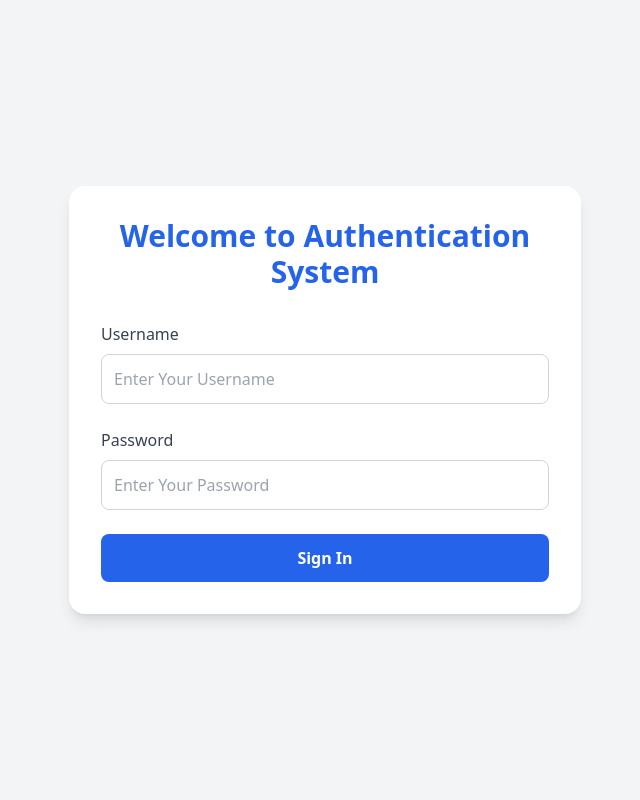
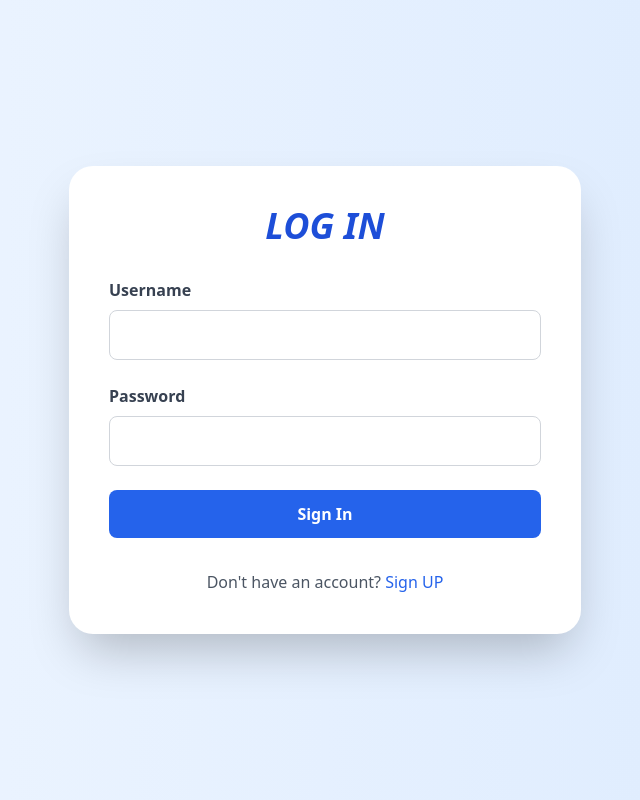
Before and after one commit to Rahat532/Task-management, a Django app: page /users/sign-in/ in a window 1280 px wide. Shown: the whole page, without its empty margins (315-955 px from the left). Run offline with Django 5.2, Linux system fonts and the light colour scheme.

Commit message:
User Activation Functions

```diff
--- a/static/css/output.css
+++ b/static/css/output.css
@@ -875,6 +893,10 @@ video {
   border-radius: 0.75rem;
 }
 
+.rounded-3xl {
+  border-radius: 1.5rem;
+}
+
 .border {
   border-width: 1px;
 }
@@ -987,6 +1009,20 @@ video {
   background-color: rgb(234 179 8 / var(--tw-bg-opacity, 1));
 }
 
+.bg-gradient-to-r {
+  background-image: linear-gradient(to right, var(--tw-gradient-stops));
+}
+
+.from-blue-50 {
+  --tw-gradient-from: #eff6ff var(--tw-gradient-from-position);
+  --tw-gradient-to: rgb(239 246 255 / 0) var(--tw-gradient-to-position);
+  --tw-gradient-stops: var(--tw-gradient-from), var(--tw-gradient-to);
+}
+
+.to-blue-100 {
+  --tw-gradient-to: #dbeafe var(--tw-gradient-to-position);
+}
+
 .p-2 {
   padding: 0.5rem;
 }
@@ -1089,6 +1129,11 @@ video {
   line-height: 1rem;
 }
 
+.text-4xl {
+  font-size: 2.25rem;
+  line-height: 2.5rem;
+}
+
 .font-bold {
   font-weight: 700;
 }
@@ -1099,6 +1144,10 @@ video {
 
 .font-semibold {
   font-weight: 600;
+}
+
+.font-extrabold {
+  font-weight: 800;
 }
 
 .italic {
@@ -1175,6 +1224,16 @@ video {
   color: rgb(202 138 4 / var(--tw-text-opacity, 1));
 }
 
+.text-blue-700 {
+  --tw-text-opacity: 1;
+  color: rgb(29 78 216 / var(--tw-text-opacity, 1));
+}
+
+.text-red-500 {
+  --tw-text-opacity: 1;
+  color: rgb(239 68 68 / var(--tw-text-opacity, 1));
+}
+
 .shadow {
   --tw-shadow: 0 1px 3px 0 rgb(0 0 0 / 0.1), 0 1px 2px -1px rgb(0 0 0 / 0.1);
   --tw-shadow-colored: 0 1px 3px 0 var(--tw-shadow-color), 0 1px 2px -1px var(--tw-shadow-color);
@@ -1199,6 +1258,12 @@ video {
   box-shadow: var(--tw-ring-offset-shadow, 0 0 #0000), var(--tw-ring-shadow, 0 0 #0000), var(--tw-shadow);
 }
 
+.shadow-2xl {
+  --tw-shadow: 0 25px 50px -12px rgb(0 0 0 / 0.25);
+  --tw-shadow-colored: 0 25px 50px -12px var(--tw-shadow-color);
+  box-shadow: var(--tw-ring-offset-shadow, 0 0 #0000), var(--tw-ring-shadow, 0 0 #0000), var(--tw-shadow);
+}
+
 .filter {
   filter: var(--tw-blur) var(--tw-brightness) var(--tw-contrast) var(--tw-grayscale) var(--tw-hue-rotate) var(--tw-invert) var(--tw-saturate) var(--tw-sepia) var(--tw-drop-shadow);
 }
@@ -1211,12 +1276,24 @@ video {
   transition-duration: 150ms;
 }
 
+.transition-transform {
+  transition-property: transform;
+  transition-timing-function: cubic-bezier(0.4, 0, 0.2, 1);
+  transition-duration: 150ms;
+}
+
 .duration-300 {
   transition-duration: 300ms;
 }
 
 .ease-in-out {
   transition-timing-function: cubic-bezier(0.4, 0, 0.2, 1);
+}
+
+.hover\:scale-105:hover {
+  --tw-scale-x: 1.05;
+  --tw-scale-y: 1.05;
+  transform: translate(var(--tw-translate-x), var(--tw-translate-y)) rotate(var(--tw-rotate)) skewX(var(--tw-skew-x)) skewY(var(--tw-skew-y)) scaleX(var(--tw-scale-x)) scaleY(var(--tw-scale-y));
 }
 
 .hover\:bg-blue-700:hover {
@@ -1264,6 +1350,16 @@ video {
   --tw-ring-color: rgb(59 130 246 / var(--tw-ring-opacity, 1));
 }
 
+.focus\:ring-offset-2:focus {
+  --tw-ring-offset-width: 2px;
+}
+
+@media (min-width: 640px) {
+  .sm\:p-10 {
+    padding: 2.5rem;
+  }
+}
+
 @media (min-width: 768px) {
   .md\:grid-cols-2 {
     grid-template-columns: repeat(2, minmax(0, 1fr));
--- a/task_management/settings.py
+++ b/task_management/settings.py
@@ -145,3 +145,6 @@ EMAIL_USE_TLS = config('EMAIL_USE_TLS',cast=bool)
 EMAIL_PORT = config('EMAIL_PORT',cast=int)
 EMAIL_HOST_USER =config('EMAIL_HOST_USER')
 EMAIL_HOST_PASSWORD = config('EMAIL_HOST_PASSWORD')
+
+
+FRONTEND_URL="http://127.0.0.1:8000/"
--- a/tasks/apps.py
+++ b/tasks/apps.py
@@ -4,3 +4,5 @@ from django.apps import AppConfig
 class TasksConfig(AppConfig):
     default_auto_field = 'django.db.models.BigAutoField'
     name = 'tasks'
+    def ready(self):
+        import tasks.signals
--- a/users/apps.py
+++ b/users/apps.py
@@ -4,3 +4,5 @@ from django.apps import AppConfig
 class UsersConfig(AppConfig):
     default_auto_field = 'django.db.models.BigAutoField'
     name = 'users'
+    def ready(self):
+        import users.signals
--- a/users/forms.py
+++ b/users/forms.py
@@ -3,6 +3,7 @@ from django.contrib.auth.models import User
 from django import forms
 import re
 from tasks.forms import StyleFromMixin
+from django.contrib.auth.forms import AuthenticationForm
 class RegisterForm(UserCreationForm):
     class Meta:
         model=User
@@ -57,3 +58,8 @@ class CustomRegistrationForm(StyleFromMixin,forms.ModelForm):
          if errors:
             raise forms.ValidationError(errors)
          return password1
+
+
+class LoginForm( StyleFromMixin,AuthenticationForm):
+    def __init__(self, *args, **kwargs):
+        super().__init__(*args, **kwargs)
--- a/users/templates/registration/login.html
+++ b/users/templates/registration/login.html
@@ -5,35 +5,55 @@
 <head>
     <meta charset="UTF-8">
     <meta name="viewport" content="width=device-width, initial-scale=1.0">
-    <title>Sign Up | Authentication System</title>
+    <title>Sign IN | Authentication System</title>
     <link rel="stylesheet" href="{% static 'css/output.css' %}">
 </head>
 
-<body class="bg-gray-100 min-h-screen flex items-center justify-center">
-    <div class="max-w-lg w-full bg-white shadow-lg rounded-2xl p-8">
+<body class="bg-gradient-to-r from-blue-50 to-blue-100 min-h-screen flex items-center justify-center">
+    <div class="max-w-lg w-full bg-white shadow-2xl rounded-3xl p-8 sm:p-10">
 
-        <h1 class="text-3xl font-bold text-center text-blue-600 mb-8">Welcome to Authentication System</h1>
+        <h1 class="text-4xl font-extrabold text-center text-blue-700 mb-8 italic">LOG IN</h1>
 
-        <div>
+        {% if messages %}
+            {% for message in messages %}
+                <div class="p-3 mb-6 text-white rounded-lg {% if message.tags == 'success' %}bg-green-500{% else %}bg-red-500{% endif %}">
+                    {{ message }}
+                </div>
+            {% endfor %}
+        {% endif %}
+
+        {% if form.non_field_errors %}
+            <div class="mb-6 p-4 rounded-lg bg-red-500 text-white">
+                {% for error in form.non_field_errors %}
+                    <p>{{ error }}</p>
+                {% endfor %}
+            </div>
+        {% endif %}
+
         <form method="post" class="space-y-6">
             {% csrf_token %}
 
+            <div class="space-y-6">
+                {% for field in form %}
                     <div>
-                    <label for="username" class="block mb-2 text-gray-700 font-medium">Username</label>
-                    <input type="text" id="username" name="username" placeholder="Enter Your Username" class="w-full p-3 border border-gray-300 rounded-lg focus:outline-none focus:ring-2 focus:ring-blue-500" required>
+                        <label for="{{ field.id_for_label }}" class="block text-gray-700 font-semibold mb-2">{{ field.label }}</label>
+                        <input type="{{ field.field.widget.input_type }}" name="{{ field.name }}" id="{{ field.id_for_label }}"
+                               class="w-full px-4 py-3 border border-gray-300 rounded-lg focus:outline-none focus:ring-2 focus:ring-blue-500 focus:border-transparent transition duration-300"
+                               {% if field.value %}value="{{ field.value }}"{% endif %}>
+                        {% if field.errors %}
+                            <p class="text-red-500 text-sm mt-1">{{ field.errors.0 }}</p>
+                        {% endif %}
+                    </div>
+                {% endfor %}
             </div>
 
-                <div>
-                    <label for="password" class="block mb-2 text-gray-700 font-medium">Password</label>
-                    <input type="password" id="password" name="password" placeholder="Enter Your Password" class="w-full p-3 border border-gray-300 rounded-lg focus:outline-none focus:ring-2 focus:ring-blue-500" required>
-                </div>
-
-                <button type="submit" class="w-full bg-blue-600 hover:bg-blue-700 text-white font-bold py-3 px-6 rounded-lg transition duration-300">
+            <button type="submit" class="w-full bg-blue-600 hover:bg-blue-700 text-white font-bold py-3 px-6 rounded-lg transition-transform transform hover:scale-105 duration-300 focus:outline-none focus:ring-2 focus:ring-blue-500 focus:ring-offset-2">
                 Sign In
             </button>
 
         </form>
-        </div>
+
+        <p class="text-center mt-8 text-gray-600">Don't have an account? <a href="{% url 'sign-up' %}" class="text-blue-600 hover:underline">Sign UP</a></p>
 
     </div>
 </body>
--- a/users/urls.py
+++ b/users/urls.py
@@ -1,7 +1,8 @@
 from django.urls import path
-from users.views import sign_up,sign_in,sign_out
+from users.views import sign_up,sign_in,sign_out,activate_user
 urlpatterns =[
     path('sign-up/',sign_up,name='sign-up'),
     path('sign-in/',sign_in,name='sign-in'),
     path('sign-out/',sign_out,name='logout'),
+    path('activate/<int:user_id>/<str:token>/',activate_user)
 ]
--- a/users/views.py
+++ b/users/views.py
@@ -1,9 +1,11 @@
-from django.shortcuts import render,redirect
+from django.shortcuts import render,redirect,HttpResponse
 from django.contrib.auth.forms import UserCreationForm
 from django.contrib.auth.models import User
 from django.contrib.auth import login,authenticate,logout
 from users.forms import RegisterForm,CustomRegistrationForm
 from django.contrib import messages
+from users.forms import LoginForm
+from django.contrib.auth.tokens import default_token_generator
 # Create your views here.
 def sign_up(request):
       if request.method == 'GET':
@@ -11,8 +13,12 @@ def sign_up(request):
       if request.method == 'POST':
           form=CustomRegistrationForm(request.POST)
           if form.is_valid():
-              form.save()
-              messages.success(request, "Sign up successfully")
+              user=form.save(commit=False)
+              user.set_password(form.cleaned_data.get('password1'))
+              user.is_active=False
+              user.save()
+              messages.success(request, "A Confirmation mail was Sent check your Email")
+              return redirect('sign-in')
             #   username=form.cleaned_data.get('username')
             #   password=form.cleaned_data.get('password1')
             #   confirm_password=form.cleaned_data.get('password2')
@@ -25,17 +31,29 @@ def sign_up(request):
       return render(request, 'registration/register.html',{'form':form})
 
 def  sign_in(request):
+    form=LoginForm()
     if request.method == 'POST':
-        username=request.POST.get('username')
-        password=request.POST.get('password')
-        user =authenticate(request,username=username,password=password)
-
-        if user is not None:
-          login(request,user)
-          return redirect('home')
-    return render(request, 'registration/login.html')
+      form=LoginForm(data=request.POST)
+      if form.is_valid():
+         user=form.get_user()
+         login(request,user)
+         return redirect('home')
+    return render(request, 'registration/login.html',{'form':form})
 
 def sign_out(request):
   if request.method == 'POST':
     logout(request)
   return redirect('sign-in')
+
+def activate_user(request,user_id,token):
+  try:
+      user= User.objects.get(id=user_id)
+      if default_token_generator.check_token(user,token):
+         user.is_active=True
+         user.save()
+         return redirect('sign-in')
+      else:
+        user.is_active=False
+        return HttpResponse('Invalid ID or token')
+  except User.DoesNotExist:
+    return HttpResponse('User not found')
```
Also changed, not shown: other parts of static/css/output.css (+47 -16 lines), tasks/models.py (+1 -26 lines), tasks/signals.py (added, +24 -0 lines), users/signals.py (added, +18 -0 lines). Lines whose indentation alone changed are shown as unchanged.
